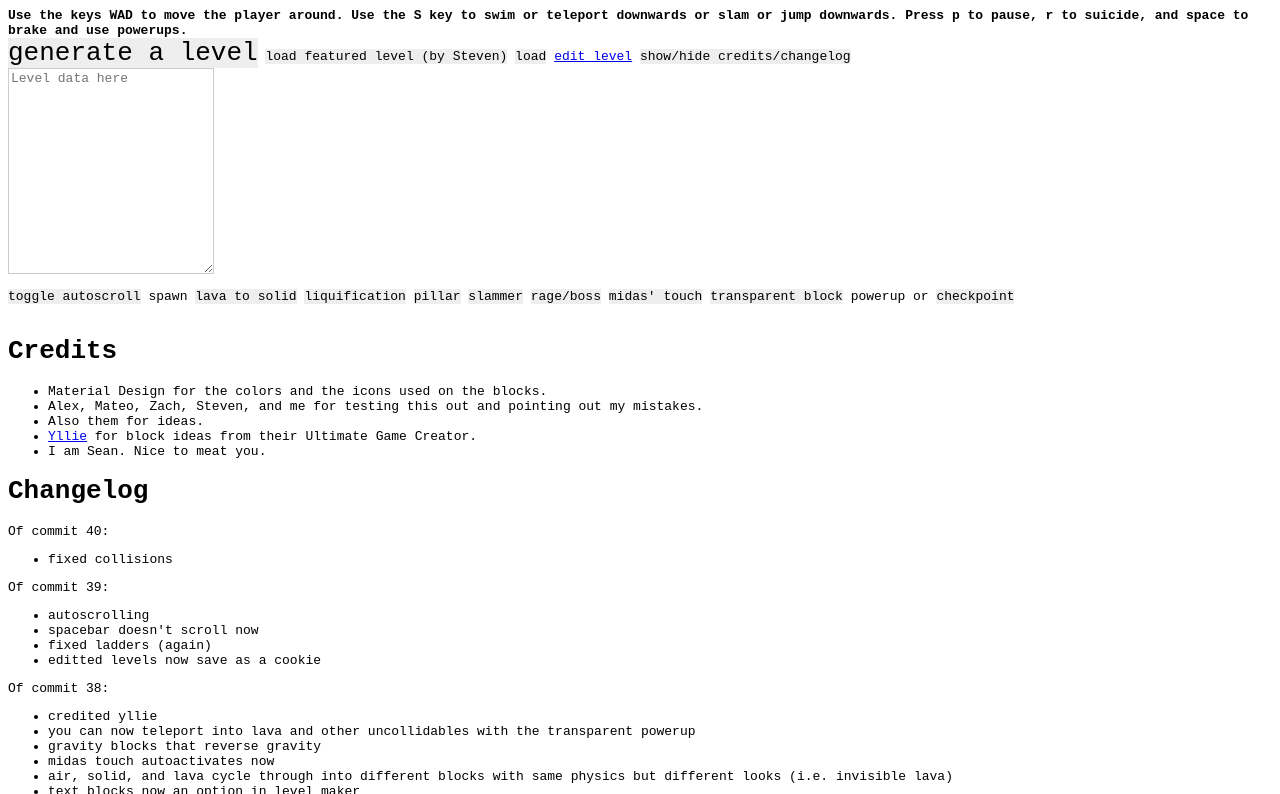
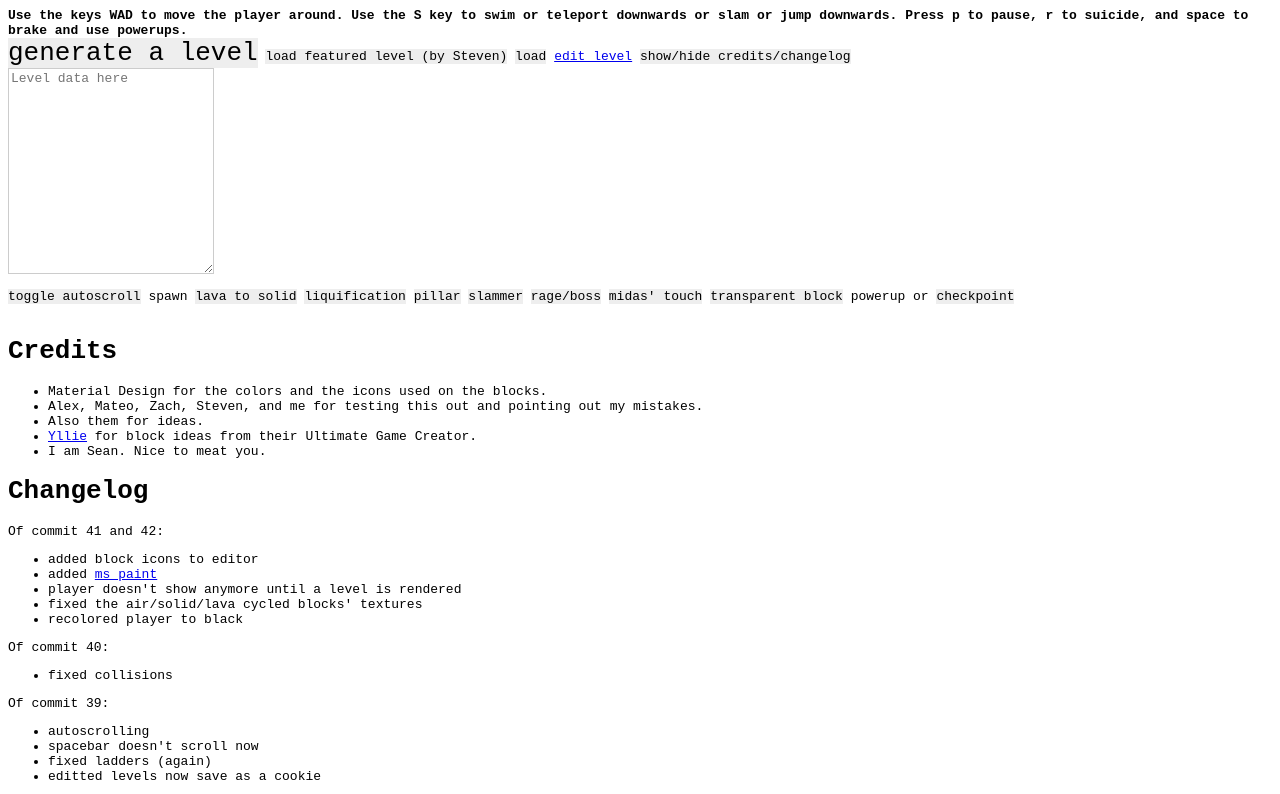
Before and after one commit to SheepTester/platformre, a plain HTML site: page randomlevelgen.html in a window 1280 px wide. Both pictures are taken after a click on the element "show/hide credits/changelog". Shown: the top 794 px of the page. Drawn offline with Linux system fonts and the light colour scheme; a script that the page names is missing.

Commit message:
42
Apparently this didn't make it

```diff
--- a/randomlevelgen.html
+++ b/randomlevelgen.html
@@ -9,7 +9,7 @@ body {
 }
 #player {
   position: absolute;
-  background: #E91E63;
+  background: #212121;
   height: 30px;
   width: 30px;
   border-radius: 50%;
@@ -143,6 +143,14 @@ textarea:focus {
         <li>I am Sean. Nice to meat you.</li>
       </ul>
       <h1>Changelog</h1>
+      <p>Of commit 41 and 42:</p>
+      <ul>
+        <li>added block icons to editor</li>
+        <li>added <a href="mspaint.html">ms paint</a></li>
+        <li>player doesn't show anymore until a level is rendered</li>
+        <li>fixed the air/solid/lava cycled blocks' textures</li>
+        <li>recolored player to black</li>
+      </ul>
       <p>Of commit 40:</p>
       <ul>
         <li>fixed collisions</li>
@@ -178,7 +186,6 @@ textarea:focus {
       </ul>
     </div>
     <div class="level" style="height: 0px;width: 0px;margin-top: 30px;">
-      <div id="player"></div>
     </div>
     <p id="message" style="display: none;"></p>
 
```
